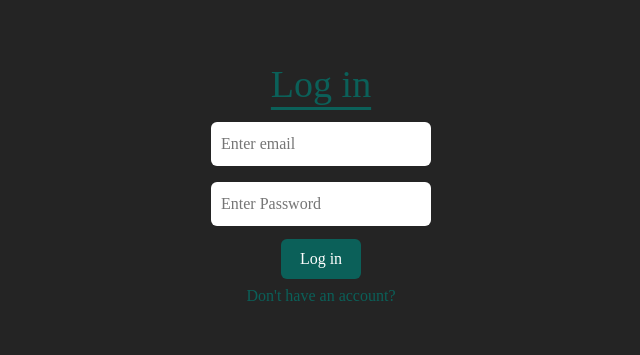
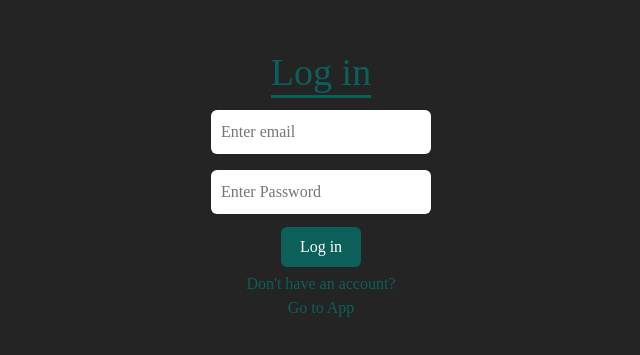
Before and after one commit to Deva00912/todo-app, a React (Create React App) app: page /login in a window 1280 px wide. Shown: the part 219-574 px from the top of the page, without its empty margins (319-959 px from the left). Built offline with nearby package versions, Linux system fonts and the light colour scheme.

Commit message:
add app opening click

```diff
--- a/src/Screens/Login/Login.js
+++ b/src/Screens/Login/Login.js
@@ -77,6 +77,18 @@ function Login(props) {
         >
           Don't have an account?
         </div>
+        <div
+          className="cursor-pointer margin-4px color-teal-blue font-family-times-new-roman line-height-16px font-size-100-percent "
+          onClick={() => {
+            const customUrl = "uhi://discover?hip=ANBU-HI";
+
+            // Navigate to the custom URL
+            window.location.href = customUrl;
+          }}
+          datacy="goToRegister"
+        >
+          Go to App
+        </div>
       </form>
     </>
   );
```
